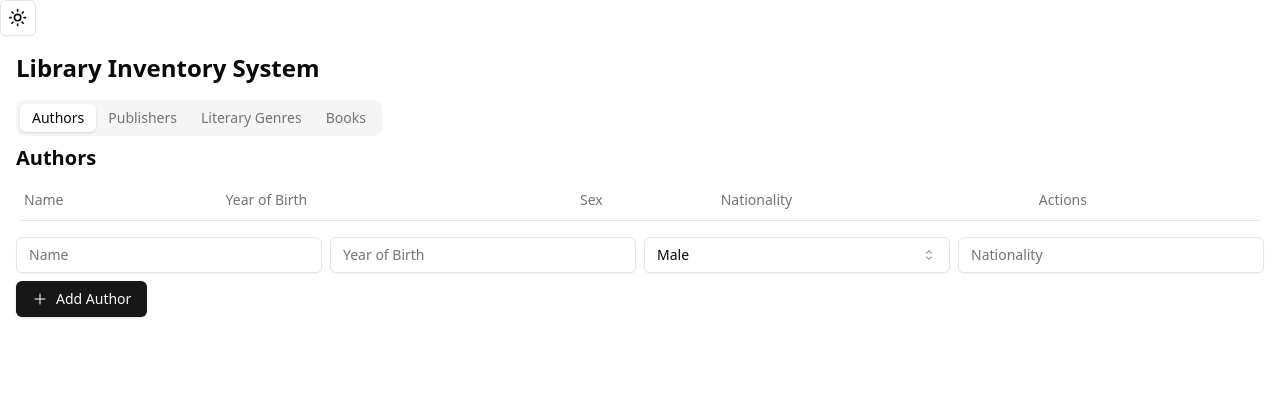
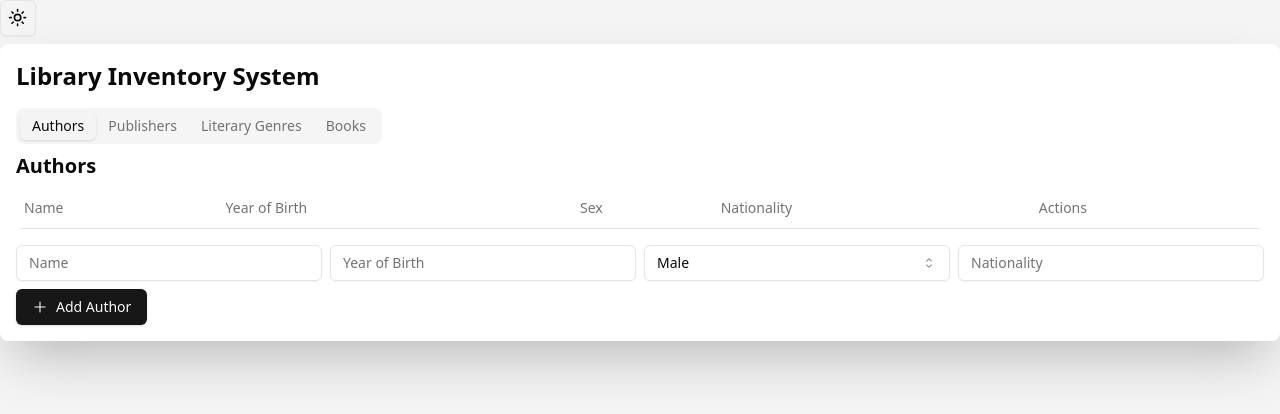
Before and after one commit to Pedrinvits/Bibliostock, a Next.js app: page / in a window 1280 px wide. Shown: the top 414 px of the page. Built offline with nearby package versions, Linux system fonts and the light colour scheme.

Commit message:
fix : css bg colors

```diff
--- a/app/globals.css
+++ b/app/globals.css
@@ -5,7 +5,7 @@
 
 @layer base {
   :root {
-    --background: 0 0% 100%;
+    --background: 240, 4.76%, 95.88%;
     --foreground: 0 0% 3.9%;
     --card: 0 0% 100%;
     --card-foreground: 0 0% 3.9%;
@@ -32,7 +32,8 @@
     --radius: 0.5rem;
   }
   .dark {
-    --background: 0 0% 3.9%;
+    /* --background: 0 0% 3.9%; */
+    --background: 24, 9.8%, 10%;
     --foreground: 0 0% 98%;
     --card: 0 0% 3.9%;
     --card-foreground: 0 0% 98%;
@@ -77,7 +78,7 @@
 
 *::-webkit-scrollbar-thumb {
   background-color: #374151;
-  border-radius: 14px;
+  border-radius: 10px;
 }
 ::selection {
   background-color: #5c5d5e;
--- a/components/library-inventory/index.tsx
+++ b/components/library-inventory/index.tsx
@@ -258,7 +258,7 @@ export default function LibraryInventorySystem() {
   )
 
   return (
-    <div className="container mx-auto p-4">
+    <div className="container mx-auto p-4 bg-card shadow-2xl rounded-lg m-2 w-[90%] sm:w-full">
       <h1 className="text-2xl font-bold mb-4">Library Inventory System</h1>
       <Tabs defaultValue="authors">
         <TabsList>
--- a/components/ui/toast.tsx
+++ b/components/ui/toast.tsx
@@ -29,7 +29,7 @@ const toastVariants = cva(
   {
     variants: {
       variant: {
-        default: "border bg-background text-foreground",
+        default: "border bg-card text-foreground",
         destructive:
           "destructive group border-destructive bg-destructive text-destructive-foreground",
       },
```
